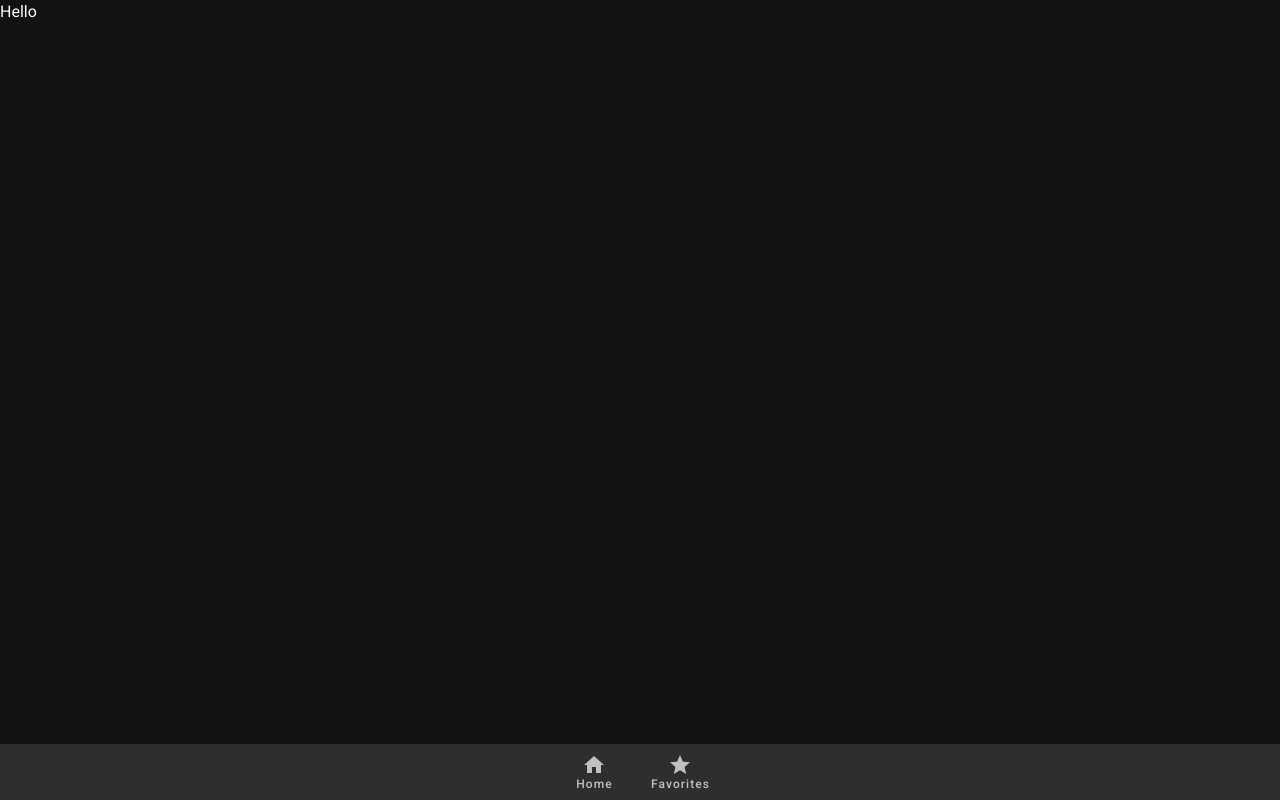
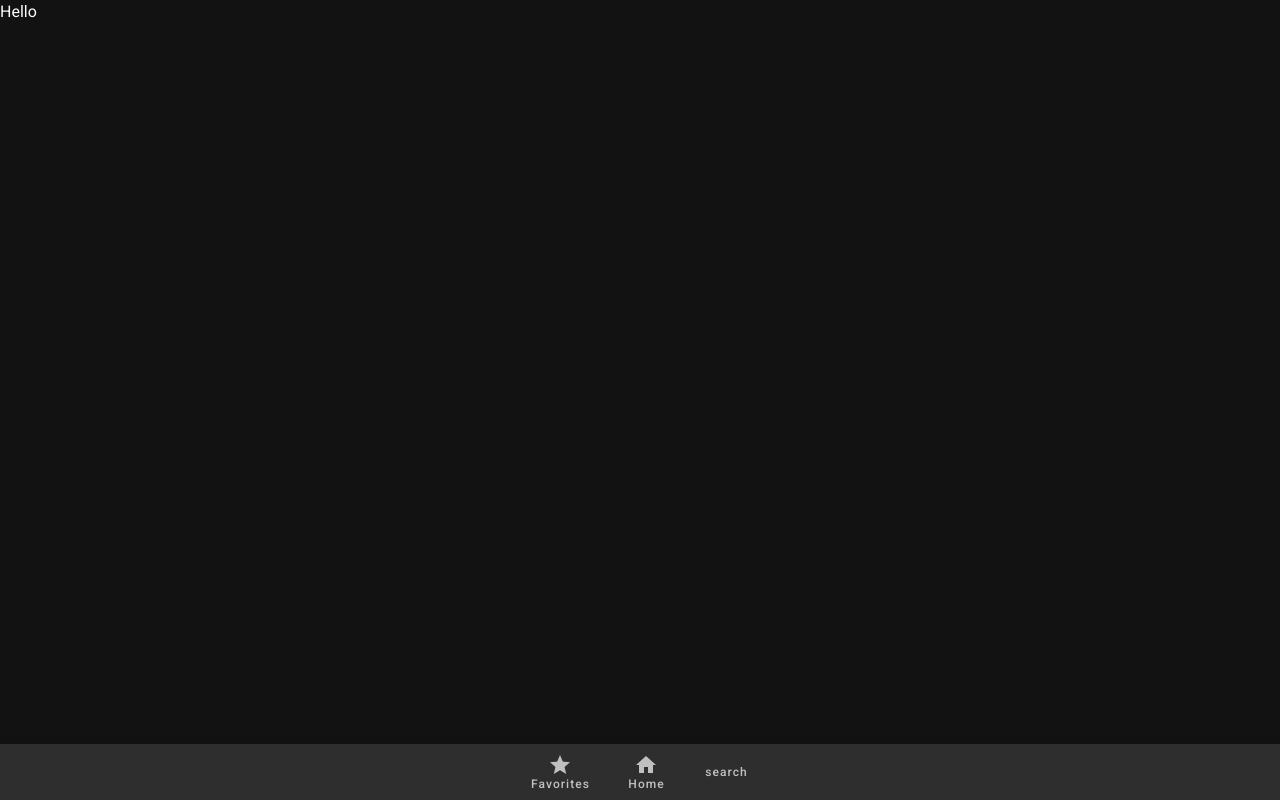
Before and after one commit to AndersonTheThird/tetretalkmblplaceholder, a plain HTML site: page index.html in a window 1280 px wide. Drawn offline with nearby package versions, Linux system fonts and the light colour scheme.

Commit message:
Update index.html

```diff
--- a/index.html
+++ b/index.html
@@ -22,14 +22,20 @@
 Hello
       </v-main>
              <v-bottom-navigation button>
-    <v-btn value="recent">
+
+<v-btn value="favorites">
+      <span>Favorites</span>
+      <v-icon>mdi-star</v-icon>
+    </v-btn>
+
+                   <v-btn value="home" active>
       <span>Home</span>
       <v-icon>mdi-home</v-icon>
     </v-btn>
 
-    <v-btn value="favorites">
-      <span>Favorites</span>
-      <v-icon>mdi-star</v-icon>
+    <v-btn value="search">
+      <span>search</span>
+      <v-icon>mdi-search</v-icon>
     </v-btn>
   </v-bottom-navigation>
     </v-app>
```
